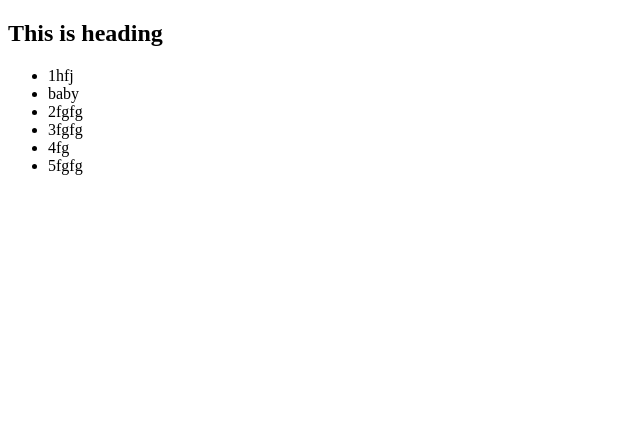
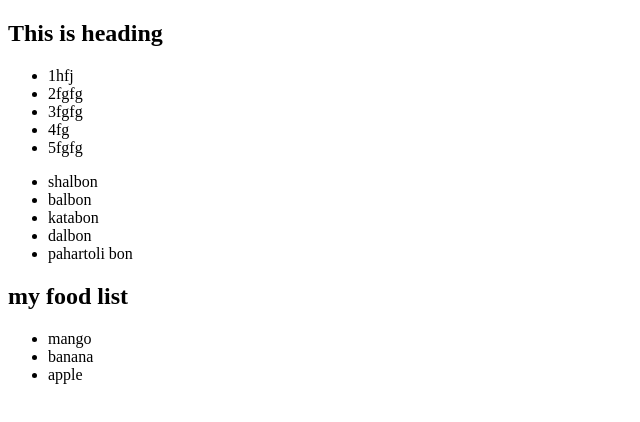
Before and after one commit to arjahid/Intoduction-JavaScript, a plain HTML site: page DoM/index.html in a window 1280 px wide. Shown: the whole page, without its empty margins (0-640 px from the left). Drawn offline with Linux system fonts and the light colour scheme.

Commit message:
directory change

```diff
--- /dev/null
+++ b/DoM/append.js
@@ -0,0 +1,22 @@
+const place=document.getElementById('places');
+const li=document.createElement('li');
+li.innerText='pahartoli bon'
+place.appendChild(li);
+const mainc=document.getElementById('main');
+const section=document.createElement('section');
+const h1=document.createElement('h1')
+    h1.innerText="my food list"
+
+section.appendChild(h1);
+mainc.appendChild(section)
+const ul=document.createElement('ul');
+const li1=document.createElement('li')
+li1.innerText="mango";
+ul.appendChild(li1);
+const li2=document.createElement('li')
+li2.innerText="banana";
+ul.appendChild(li2);
+const li3=document.createElement('li')
+li3.innerText="apple";
+ul.appendChild(li3);
+section.appendChild(ul)
--- a/DoM/index.html
+++ b/DoM/index.html
@@ -9,7 +9,7 @@
         <header>
            <h2 id="jh">This is heading</h2>
         </header>
-        <main>
+        <main id="main">
             <ul id="jh">
                 <li>1hfj</li>
                 <li>2fgfg</li>
@@ -17,8 +17,16 @@
                 <li>4fg </li>
                 <li>5fgfg</li>
             </ul>
+            <section>
+                <ul id="places">
+                    <li>shalbon</li>
+                    <li>balbon</li>
+                    <li>katabon</li>
+                    <li>dalbon</li>
+                </ul>
+            </section>
         </main>
-        <script>
+        <script src="append.js">
            const element=document.querySelector('#jh li');
            const li=document.createElement('li');
            li.innerText="baby";
```
Also changed, not shown: js_problem/test.js (added, +18 -0 lines), if_else/compar.js (renamed from compar.js), if_else/if.js (renamed from if.js), if_else/logical.js (renamed from logical.js), if_else/multilevelIfelse.js (renamed from multilevelIfelse.js), if_else/nasted.js (renamed from nasted.js), if_else/nastedif.js (renamed from nastedif.js), operation/multiple.js (renamed from multiple.js), operation/number.js (renamed from number.js), operation/operation.js (renamed from operation.js), operation/shorthand.js (renamed from shorthand.js), operation/splite.js (renamed from splite.js), operation/ternary.js (renamed from ternary.js), operation/type.js (renamed from type.js), 1 more files.
